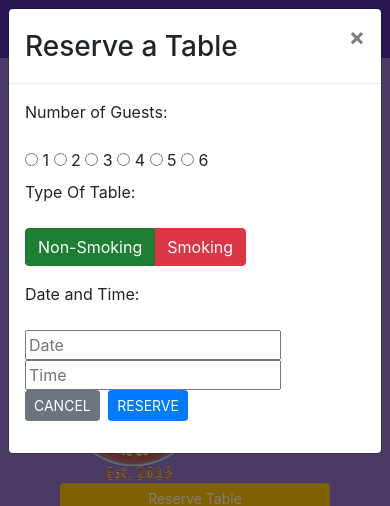
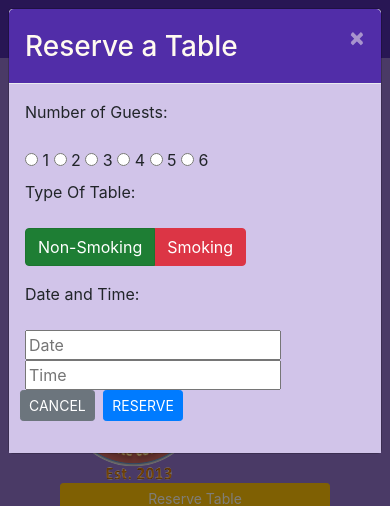
Before and after one commit to Kushagraw12/Restaurant-website-frontend, a website: page index.html in a window 390 px wide. Both pictures are taken after a click on the link "Reserve Table". Shown: the top 506 px of the page. Drawn offline with nearby package versions, Linux system fonts and the light colour scheme.

Commit message:
Modified Modals using Scss and jQuery

```diff
--- a/css/styles.scss
+++ b/css/styles.scss
@@ -73,3 +73,16 @@ body{
     bottom: 0px;
     z-index: 1;
 }
+
+.modal-header{
+    background: $background-dark;
+    color: floralwhite;
+
+    .close{
+        color: floralwhite;
+    }
+}
+
+.modal-body{
+    background: $background-pale;
+}
--- a/index.html
+++ b/index.html
@@ -33,7 +33,7 @@
                 <li class="nav-item"><a class="nav-link" href="./contactus.html/contactus.html"><span class="fa fa-address-card fa-lg"></span> Contact Us</a></li>
             </ul>
             <span class="navbar-text">
-                <a data-toggle="modal" data-target="#loginmodal">
+                <a id="login">
                     <span class="fa fa-sign-in"></span> LogIn
                 </a>
             </span>
@@ -93,7 +93,7 @@
                     <img src="/img/img/logo.png" class="img-fluid">
                 </div>
                 <div class="col-12 col-sm align-self-center">
-                    <a data-target="#rm" data-toggle="modal" class="btn btn-block btn-warning btn-sm">Reserve Table</a>
+                    <a class="btn btn-block btn-warning btn-sm" id="reserve">Reserve Table</a>
                 </div>
             </div>
         </div>
@@ -153,9 +153,9 @@
                     </div>
 
                     <div class="form-group form-row">
-                        <div class="col -sm-6 offset-sm-2">
+                        <div class="offset-sm-2">
                             <button type="button" class="btn btn-secondary btn-sm mr-1" data-dismiss="modal">
-                              CANCEL
+                                CANCEL
                             </button>
                             <button type="submit" class="btn btn-primary btn-sm mr-0">
                                 RESERVE
@@ -334,8 +334,14 @@
             }
 
         });
+        $('#login').click(function(){
+            $('#loginmodal').modal('show');
+        });
+        $('#reserve').click(function(){
+            $('#rm').modal('show');
+        });
+    });
 
-    });
   </script>
 
 </body>
```
Also changed, not shown: css/styles.css.
